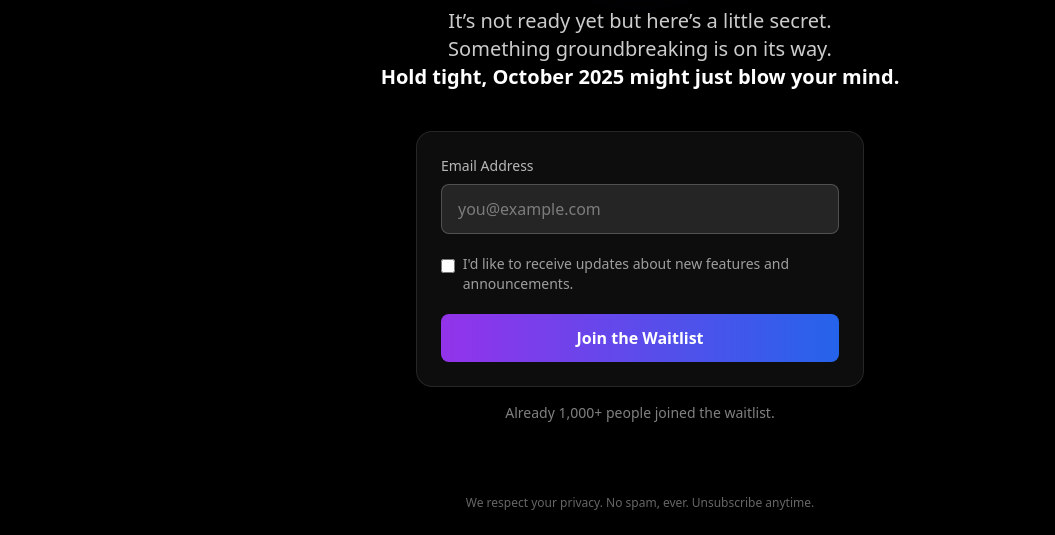
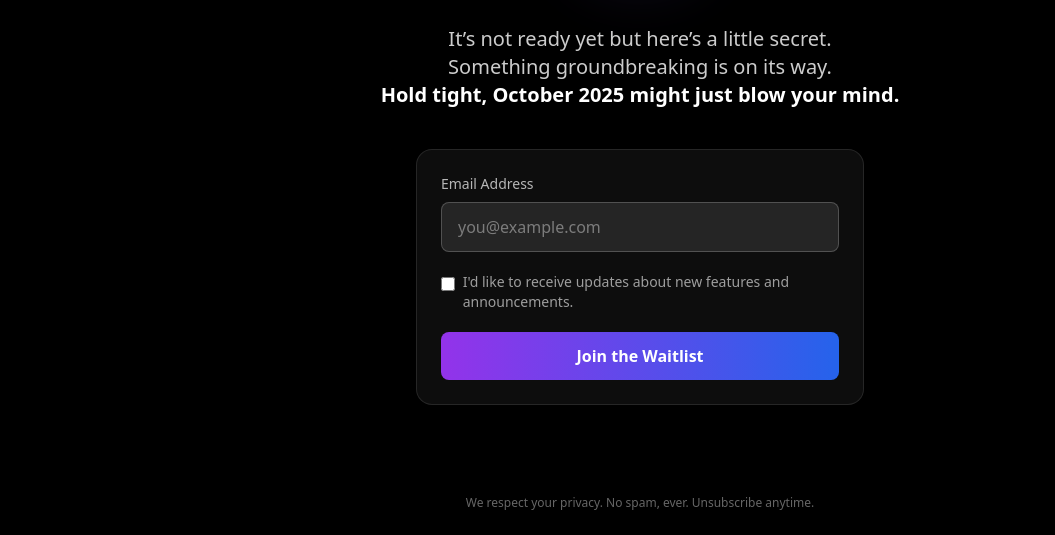
Before and after one commit to illentra/waitlist-site, a website: page frontend/index.html in a window 1280 px wide. Shown: the part 265-800 px from the top of the page, without its empty margins (0-1055 px from the left). Drawn offline with nearby package versions, Linux system fonts and the light colour scheme; no server answers.

Commit message:
remove stats & response only root

```diff
--- a/frontend/index.html
+++ b/frontend/index.html
@@ -126,7 +126,7 @@
       </button>
     </form>
 
-    <span class="block mt-4 text-sm text-white/50">
+    <span class="hidden mt-4 text-sm text-white/50">
       Already <span id="waitlistCount">500+</span> people joined the
       waitlist.
     </span>
```
Also changed, not shown: netlify.toml.
